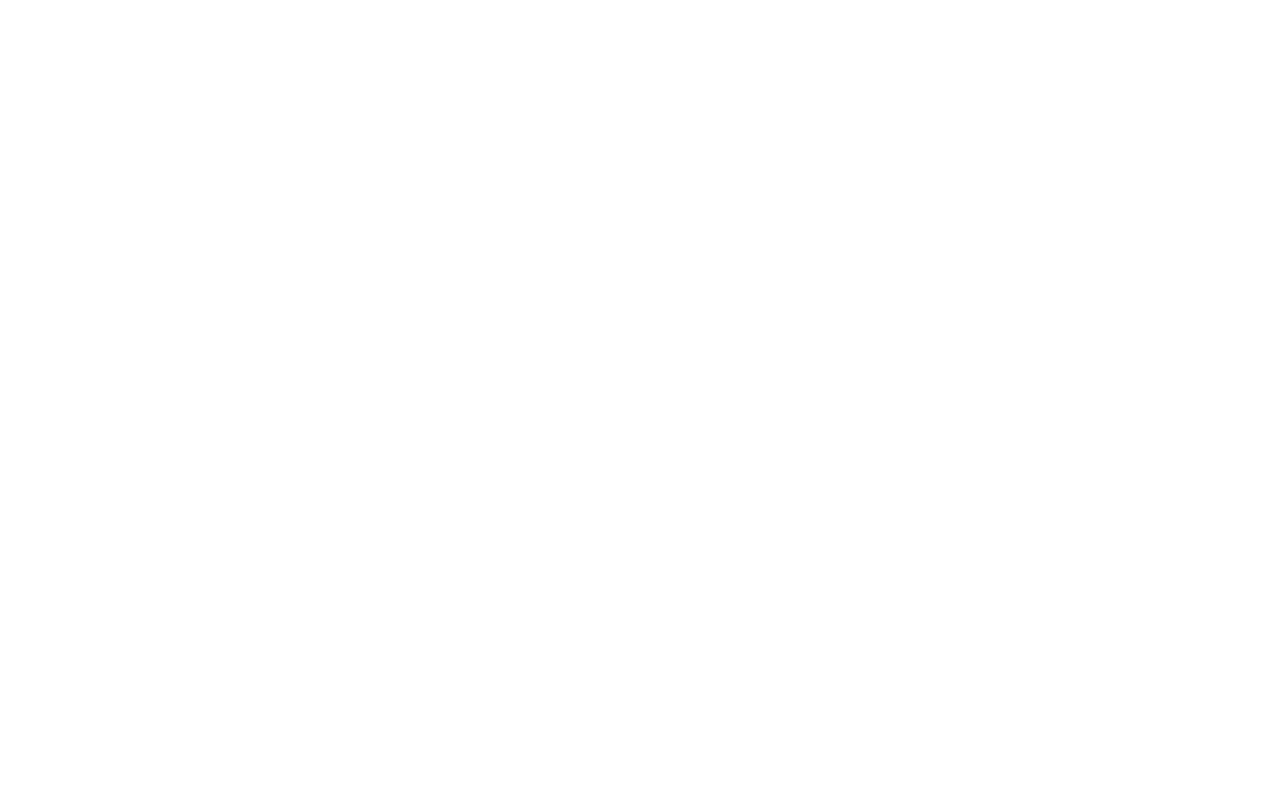
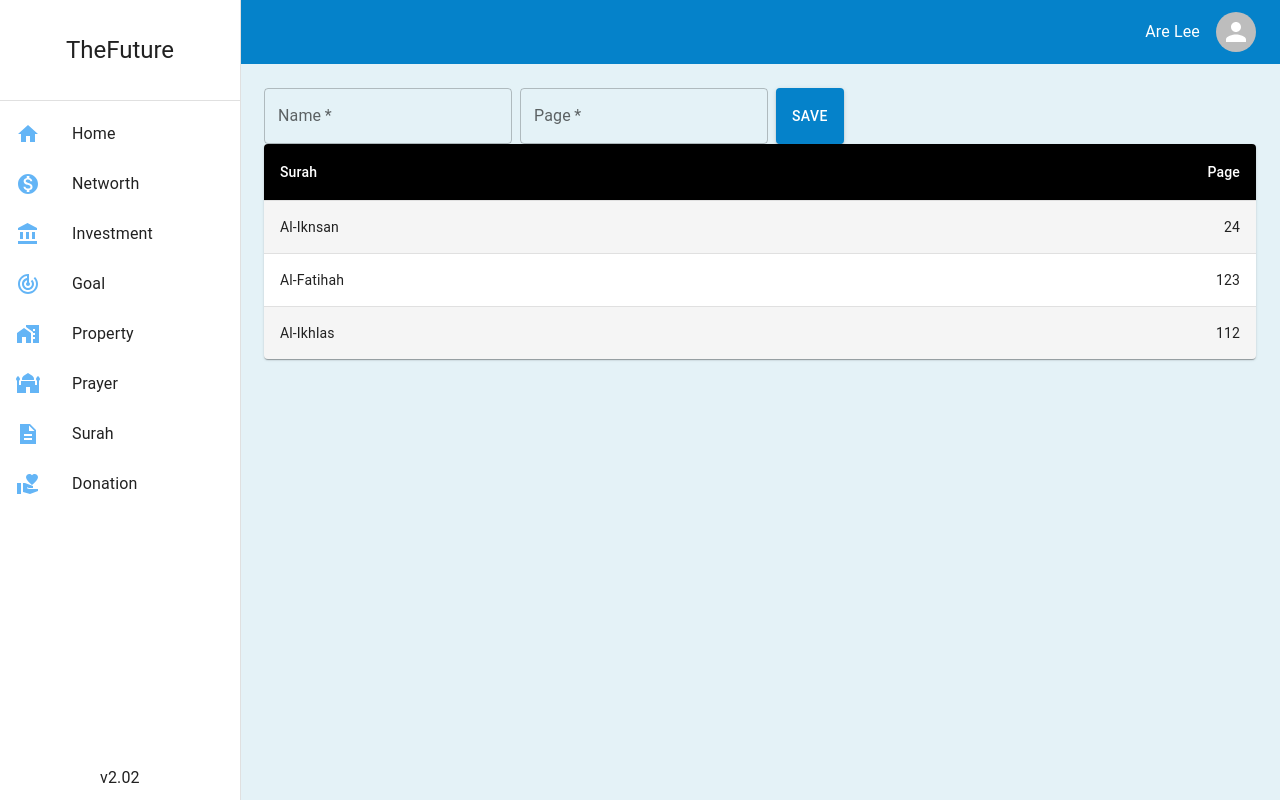
Before and after one commit to Fortune-04/The-Future-v2.0-UI, a React (Create React App) app: page /surah in a window 1280 px wide. Before the commit this address had no page. Built offline with nearby package versions, Linux system fonts and the light colour scheme.

Commit message:
add another feature

```diff
--- a/src/App.js
+++ b/src/App.js
@@ -12,6 +12,7 @@
 import Property from "./Components/Property";
 import Investment from "./Components/Investment";
 import Prayer from "./Components/Prayer";
+import Surah from "./Components/Surah";
 
 const theme = createTheme({
   palette: {
@@ -43,6 +44,7 @@
             <Route path='goal' element={<Goal/>}/>
             <Route path='property' element={<Property/>}/>
             <Route path='prayer' element={<Prayer/>}/>
+            <Route path='surah' element={<Surah/>}/>
             <Route path='donation' element={<Donation/>}/>
           </Route>
         </Routes>
--- a/src/Components/Networth.js
+++ b/src/Components/Networth.js
@@ -139,7 +139,7 @@
     try {
       const body = {names, values, exvalue, invest};
       const response = await fetch(
-        "http://127.0.0.1:8000/api/networth/add",
+        "http://127.0.0.1:8000/api/networth/create",
         {
           method: "POST",
           headers: {
--- /dev/null
+++ b/src/Components/Surah.js
@@ -0,0 +1,137 @@
+import React,{ useState, useEffect } from "react";
+
+/*Import from Material UI*/
+import { styled } from '@mui/material/styles';
+import Table from '@mui/material/Table';
+import TableBody from '@mui/material/TableBody';
+import TableCell, { tableCellClasses } from '@mui/material/TableCell';
+import TableContainer from '@mui/material/TableContainer';
+import TableHead from '@mui/material/TableHead';
+import TableRow from '@mui/material/TableRow';
+import Paper from '@mui/material/Paper';
+import Button from '@mui/material/Button';
+import Modal from '@mui/material/Modal';
+import Typography from '@mui/material/Typography';
+import Box from '@mui/material/Box';
+import TextField from '@mui/material/TextField';
+import InputAdornment from '@mui/material/InputAdornment';
+import IconButton from '@mui/material/IconButton';
+import EditSharpIcon from '@mui/icons-material/EditSharp';
+import DeleteSharpIcon from '@mui/icons-material/DeleteSharp';
+import Stack from '@mui/material/Stack';
+import Snackbar from '@mui/material/Snackbar';
+import MuiAlert from '@mui/material/Alert';
+import Select from '@mui/material/Select';
+import MenuItem from '@mui/material/MenuItem';
+import InputLabel from '@mui/material/InputLabel';
+import FormControl from '@mui/material/FormControl';
+
+//Table
+const StyledTableCell = styled(TableCell)(({ theme }) => ({
+  [`&.${tableCellClasses.head}`]: {
+    backgroundColor: theme.palette.common.black,
+    color: theme.palette.common.white,
+  },
+  [`&.${tableCellClasses.body}`]: {
+    fontSize: 14,
+  },
+}));
+
+const StyledTableRow = styled(TableRow)(({ theme }) => ({
+  '&:nth-of-type(odd)': {
+    backgroundColor: theme.palette.action.hover,
+  },
+  // hide last border
+  '&:last-child td, &:last-child th': {
+    border: 0,
+  },
+}));
+
+const createData = (name, page) =>{
+    return {name, page};
+}
+
+const exampleSurah =[
+    createData("Al-Iknsan", 24),
+    createData("Al-Fatihah", 123),
+    createData("Al-Ikhlas", 112),
+]
+
+
+const Property = () => {
+
+    const [name, setName] = useState("");
+    const [page, setPage] = useState();
+    const [datas, setDatas] = useState();
+
+    const handleSubmit = () =>{
+
+    }
+
+    return(
+        <>
+            <form noValidate autoComplete="off" onSubmit={handleSubmit}>
+                <Stack direction="row" spacing={1}>
+                <TextField
+                margin="normal"
+                required
+                // fullWidth
+                id="name"
+                label="Name"
+                name="name"
+                value={name}
+                onChange={e => setName(e.target.value)}
+            />
+            <TextField
+                margin="normal"
+                required
+                // fullWidth
+                name="page"
+                label="Page"
+                id="page"
+                value={page}
+                onChange={e => setPage(e.target.value)}
+            />
+            <Button
+                type="submit"
+                // fullWidth
+                variant="contained"
+            >
+                Save
+            </Button>
+            </Stack>
+            </form>
+
+            <TableContainer component={Paper}>
+            <Table sx={{ minWidth: 700 }} aria-label="customized table">
+            <TableHead>
+            <TableRow>
+                <StyledTableCell>Surah</StyledTableCell>
+                <StyledTableCell align="right">Page</StyledTableCell>
+            </TableRow>
+            </TableHead>
+            <TableBody>
+            {/* {datas && datas.map((data) => (
+                <StyledTableRow key={data.id}>
+                <StyledTableCell component="th" scope="row">
+                    {data.name}
+                </StyledTableCell>
+                <StyledTableCell align="right">{data.page}</StyledTableCell>
+                </StyledTableRow>
+            ))} */}
+            {exampleSurah && exampleSurah.map((example) => (
+                <StyledTableRow key={example.name}>
+                <StyledTableCell component="th" scope="row">
+                    {example.name}
+                </StyledTableCell>
+                <StyledTableCell align="right">{example.page}</StyledTableCell>
+                </StyledTableRow>
+            ))}
+            </TableBody>
+            </Table>
+            </TableContainer>
+        </>
+    )
+}
+
+export default Property;
```
